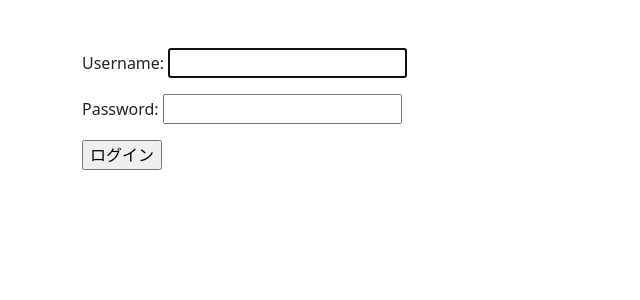
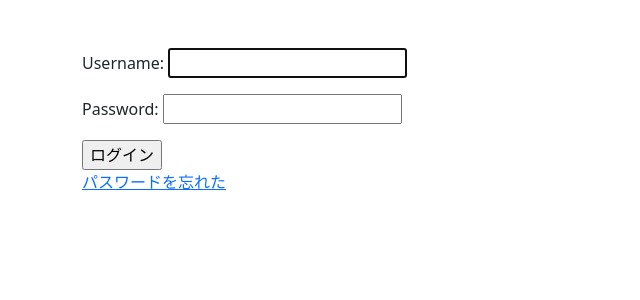
Before and after one commit to yuki-tamaribuchi/mlog, a Django app: page /accounts/login/ in a window 1280 px wide. Shown: the part 54-354 px from the top of the page, without its empty margins (0-640 px from the left). Run offline with Django 3.2, Linux system fonts and the light colour scheme; some libraries are stand-ins or nearby versions.

Commit message:
Add link to reset password

```diff
--- a/mlog_project/templates/accounts/login.html
+++ b/mlog_project/templates/accounts/login.html
@@ -8,6 +8,8 @@
 				{% csrf_token %}
 				{{form.as_p}}
 				<input type="submit" value="ログイン">
+
+				<p><a href="{% url 'accounts:passwordreset' %}">パスワードを忘れた</a></p>
 			</form>
 		</div>
 	</div>
```
